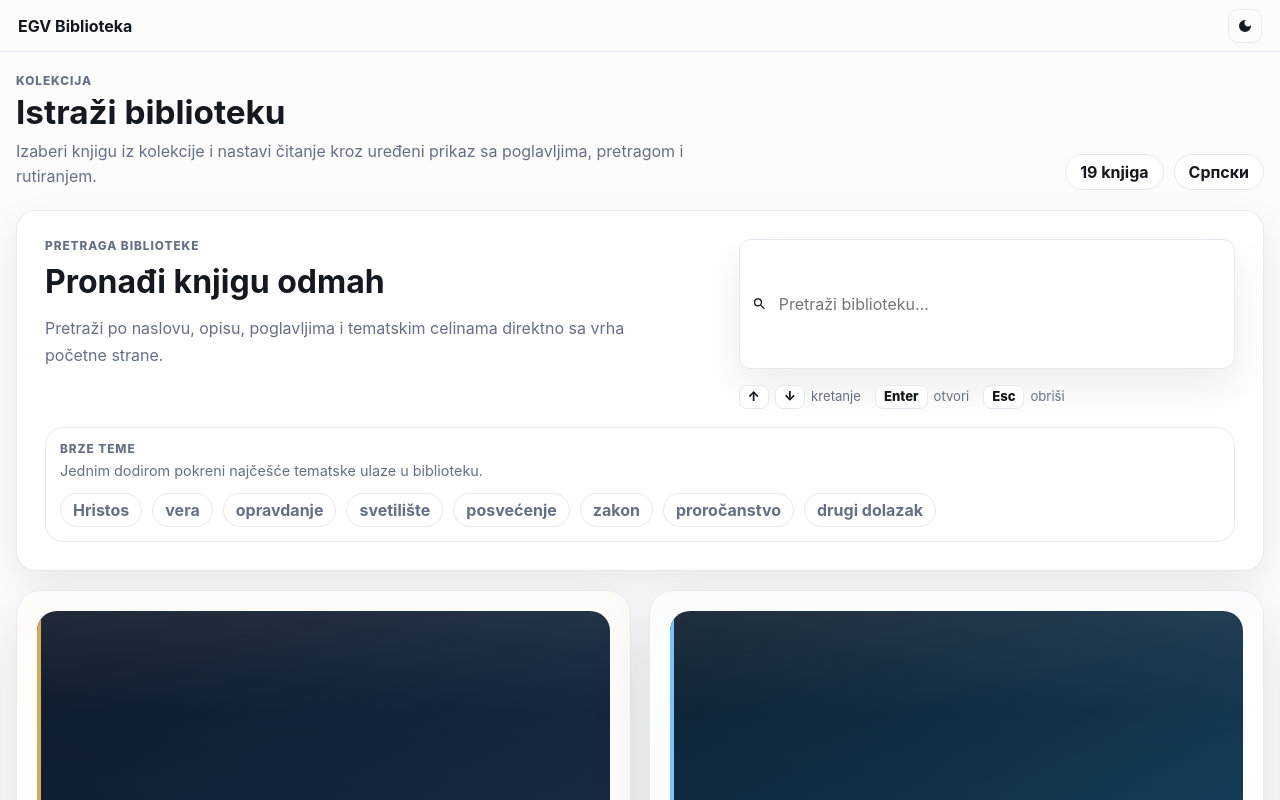
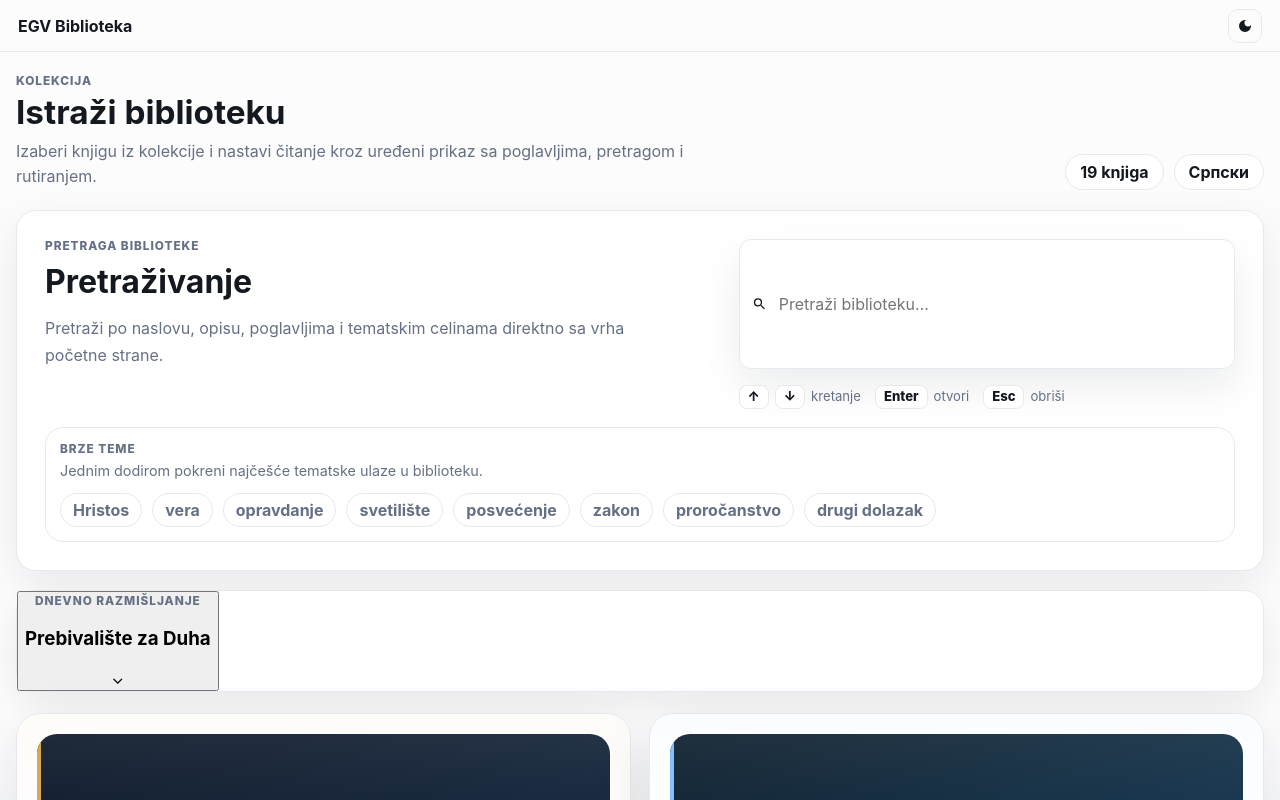
Before and after one commit to apopovski/egvbiblioteka, a React (Vite) app: page /sr in a window 1280 px wide. Shown: the top 800 px of the page. Built offline with nearby package versions, Linux system fonts and the light colour scheme.

Commit message:
Adjust homepage search heading

```diff
--- a/src/App.tsx
+++ b/src/App.tsx
@@ -190,6 +190,24 @@ const CURATED_COLLECTIONS: CuratedCollection[] = [
     bookIds: ['odabrane-poruke-1', 'odabrane-poruke-2', 'odabrane-poruke-3', 'svedocanstva-za-crkvu-svedocanstva-za-crkvu-1'],
   },
 ];
+
+const DAILY_DEVOTIONAL = {
+  label: 'Dnevno razmišljanje',
+  title: 'Prebivalište za Duha',
+  source: 'Revju i Herald (Review and Herald), 31. decembar 1908',
+  paragraphs: [
+    'Hristos je predstavljen kao Onaj koji svojim Duhom prebiva u svom narodu, a vernici su opisani kao oni „koji su nazidani na temelju apostola i proroka, gde je sam Isus Hristos ugaoni kamen; u kome se sva građevina skladno sastavlja i raste u sveti hram u Gospodu; u kome se i vi zajedno ugrađujete za prebivalište Božje u Duhu“ (Efescima 2:20–22). „Ja dakle, sužanj Gospoda,“ kaže Pavle, „molim vas da živite dostojno zvanja kojim ste pozvani, sa svakom poniznošću i krotkošću, sa dugotrpljenjem, podnoseći jedni druge u ljubavi, trudeći se da održite jedinstvo Duha u svezi mira. Jedno je telo i jedan Duh, kao što ste pozvani u jednoj nadi svoga zvanja; jedan Gospod, jedna vera, jedno krštenje, jedan Bog i Otac svih, koji je nad svima, kroz sve i u svima vama“ (Efescima 4:1–6).',
+    'Od večnih vekova bila je Božja namera da svako stvoreno biće, od svetlog i svetog serafima do čoveka, bude hram za prebivanje Stvoritelja. Zbog greha, čovečanstvo je prestalo da bude hram Božji. Pomračeno i uprljano zlom, srce čoveka više nije odražavalo slavu Božju. Ali utelovljenjem Sina Božjeg, nebeska namera se ispunjava. Bog prebiva u čovečanstvu, i kroz spasonosnu blagodat srce čoveka ponovo postaje Njegov hram.',
+    'Bog je odredio da hram u Jerusalimu bude stalni svedok uzvišene sudbine otvorene svakoj duši. Ali Jevreji nisu razumeli značaj građevine na koju su gledali sa tolikim ponosom. Oni se nisu predali kao hramovi Božjeg Duha. Dvorišta hrama u Jerusalimu, ispunjena metežom nesvete trgovine, verno su prikazivala hram srca, uprljan prisustvom čulnih strasti i nesvetih misli. Čisteći hram od kupaca i prodavaca, Isus je objavio svoju misiju da očisti srce od prljavštine greha — od zemaljskih želja, sebičnih požuda i zlih navika koje kvare dušu. „Gospod, koga tražite, iznenada će doći u svoj hram, anđeo zaveta koga vi želite; gle, dolazi, veli Gospod nad vojskama. Ko će podneti dan njegovog dolaska? i ko će opstati kad se pojavi? jer je on kao oganj topioničarski i kao sapun beliočev; i sešće kao topioničar i čistač srebra, i očistiće sinove Levijeve i pretopiće ih kao zlato i srebro“ (Malahija 3:1–3).',
+    '„Ili ne znate da ste vi hram Božji i da Duh Božji prebiva u vama? Ako ko pokvari hram Božji, pokvariće njega Bog; jer je hram Božji svet, a to ste vi“ (1. Korinćanima 3:16–17). Nijedan čovek sam ne može izbaciti zlo koje je zauzelo srce. Samo Hristos može očistiti hram duše. Ali On neće silom ući. On ne dolazi u srce kao u hram nekada; nego kaže: „Evo stojim na vratima i kucam; ako ko čuje moj glas i otvori vrata, ući ću k njemu“ (Otkrivenje 3:20). On dolazi ne samo na jedan dan; jer kaže: „Useliću se u njih, i hodiću u njima; i oni će biti moj narod“ (Levitski 26:12). Njegovo prisustvo očistiće i posvetiti dušu, tako da postane sveti hram Gospodu i „prebivalište Božje u Duhu“.',
+    'Ovom slikom Božja Reč pokazuje koliko ceni naš fizički organizam i koliku odgovornost imamo da ga sačuvamo u najboljem stanju. Naša tela su Hristova kupljena svojina, i nemamo slobodu da činimo s njima šta želimo. Čovek je postupao drugačije. Njegovim izopačenim apetitom organi i moći su oslabili, oboleli i osakaćeni. Sotona koristi ove posledice svojih lukavih iskušenja da bi vređao Boga. Predstavlja pred Bogom ljudsko telo koje je Hristos kupio kao svoju svojinu; i kakva ružna slika čoveka, stvorenog na sliku Božju! Zato što je čovek zgrešio protiv svog tela i pokvario svoje puteve, Bog se obeščašćuje.',
+    'Kada su ljudi istinski obraćeni, oni savesno poštuju zakone života koje je Bog postavio u njihovo biće, nastojeći da izbegnu telesnu, mentalnu i moralnu slabost. Poslušnost ovim zakonima mora postati lična dužnost. Mi sami snosimo posledice kršenja zakona. Odgovorni smo pred Bogom za svoje navike i postupke. Zato pitanje nije: „Šta će svet reći?“ nego: „Kako ću ja, koji se nazivam hrišćaninom, postupati prema prebivalištu koje mi je Bog dao? Hoću li raditi za svoje najveće dobro, telesno i duhovno, čuvajući telo kao hram za prebivanje Svetoga Duha, ili ću se pokoriti idejama i običajima sveta?“',
+    '„Ili ne znate da niste svoji? Jer ste kupljeni cenom“ (1. Korinćanima 6:19–20). Kakva cena je plaćena za nas! Pogledajte krst i žrtvu uzdignutu na njemu. Pogledajte ruke probodene okrutnim klinovima. Pogledajte noge prikovane za drvo. Hristos je poneo naše grehe u svom telu. Ta patnja i agonija predstavljaju cenu našeg otkupljenja. Ne znate li da nas je voleo i dao sebe za nas, da bismo mi zauzvrat dali sebe Njemu? Zašto ljubav prema Hristu ne bi bila iskazana od svih koji Ga primaju verom, isto tako stvarno kao što je Njegova ljubav pokazana prema nama za koje je umro?',
+    '„Drugog temelja niko ne može postaviti osim onoga koji je postavljen, a to je Isus Hristos“ (1. Korinćanima 3:11). „Nema drugog imena pod nebom danoga ljudima kojim bismo se mogli spasti“ (Dela apostolska 4:12). Hristos, Reč Božja, otkrivenje Njegovog karaktera, zakona, ljubavi i života, jedini je temelj na kome možemo graditi trajni karakter.',
+    'Mi gradimo na Hristu poslušnošću Njegovoj Reči. Pravedan nije onaj koji samo uživa u pravednosti, nego onaj koji čini pravednost. Svetost nije ushićenje; ona je rezultat potpunog predanja Bogu, vršenja volje nebeskog Oca. Religija se sastoji u vršenju Hristovih reči, ne da bismo zaslužili Božju naklonost, nego zato što smo primili dar Njegove ljubavi. Hristos ne zasniva spasenje samo na ispovedanju, već na veri koja se pokazuje delima pravednosti. „Koje vodi Duh Božji, oni su sinovi Božji“ (Rimljanima 8:14). Ne oni čija su srca povremeno dotaknuta Duhom, već oni koji su vođeni Duhom, jesu sinovi Božji.',
+    'Živeti po Reči Božjoj znači predati Mu ceo život. Stalno se oseća potreba i zavisnost, izvlačenje srca ka Bogu. Molitva je neophodna, jer je život duše. Porodična i javna molitva imaju svoje mesto, ali tajno zajedništvo sa Bogom održava život duše. Na gori sa Bogom, Mojsije je video uzorak divne građevine koja je trebalo da bude prebivalište Božje slave. Na gori sa Bogom — u tajnom mestu zajedništva — posmatramo Njegov slavni ideal za čovečanstvo. Tako oblikujemo karakter i gradimo hram, da se na nama ispuni Njegovo obećanje: „Useliću se u njih, i hodiću u njima; i biću njihov Bog, i oni će biti moj narod“ (Levitski 26:12).',
+  ],
+};
 
 const EDITORIAL_QUICK_TOPICS = [
   'Hristos',
@@ -475,6 +493,7 @@ export default function App() {
   const [pinnedSearchQueries, setPinnedSearchQueries] = useState<string[]>(() => loadPinnedSearchQueries());
   const [completedTopicPathSteps, setCompletedTopicPathSteps] = useState<string[]>(() => loadTopicPathCompletions());
   const [readerTextScale, setReaderTextScale] = useState<number>(() => loadReaderTextScale());
+  const [isDailyDevotionalOpen, setIsDailyDevotionalOpen] = useState(false);
   const [chapterScrollProgress, setChapterScrollProgress] = useState(0);
   const [libraryFilter, setLibraryFilter] = useState<LibraryFilter>('all');
   const [librarySort, setLibrarySort] = useState<LibrarySort>('featured');
@@ -1551,7 +1570,7 @@ export default function App() {
           <div className="biblioteka-top-search biblioteka-card biblioteka-stagger-enter" style={{ '--stagger-delay': '40ms' } as CSSProperties}>
             <div className="biblioteka-top-search-copy">
               <div className="biblioteka-eyebrow">Pretraga biblioteke</div>
-              <h3>Pronađi knjigu odmah</h3>
+              <h3>Pretraživanje</h3>
               <p>Pretraži po naslovu, opisu, poglavljima i tematskim celinama direktno sa vrha početne strane.</p>
             </div>
 
@@ -1667,6 +1686,32 @@ export default function App() {
               ) : null}
             </div>
           </div>
+
+          <section className="biblioteka-devotional biblioteka-card biblioteka-stagger-enter" style={{ '--stagger-delay': '85ms' } as CSSProperties}>
+            <button
+              type="button"
+              className={`biblioteka-devotional-trigger ${isDailyDevotionalOpen ? 'is-open' : ''}`}
+              aria-expanded={isDailyDevotionalOpen}
+              onClick={() => setIsDailyDevotionalOpen((current) => !current)}
+            >
+              <div className="biblioteka-devotional-trigger-copy">
+                <div className="biblioteka-eyebrow">{DAILY_DEVOTIONAL.label}</div>
+                <h3>{DAILY_DEVOTIONAL.title}</h3>
+              </div>
+              <span className="biblioteka-devotional-trigger-icon" aria-hidden="true">⌄</span>
+            </button>
+
+            {isDailyDevotionalOpen ? (
+              <div className="biblioteka-devotional-body">
+                <div className="biblioteka-devotional-source">{DAILY_DEVOTIONAL.source}</div>
+                <div className="biblioteka-devotional-content">
+                  {DAILY_DEVOTIONAL.paragraphs.map((paragraph, index) => (
+                    <p key={`daily-devotional-${index}`}>{paragraph}</p>
+                  ))}
+                </div>
+              </div>
+            ) : null}
+          </section>
 
           <div className={`biblioteka-library-grid ${openingBookId ? 'is-transitioning' : ''}`}>
             {filteredLibraryBooks.map((book: Book, index: number) => {
```
